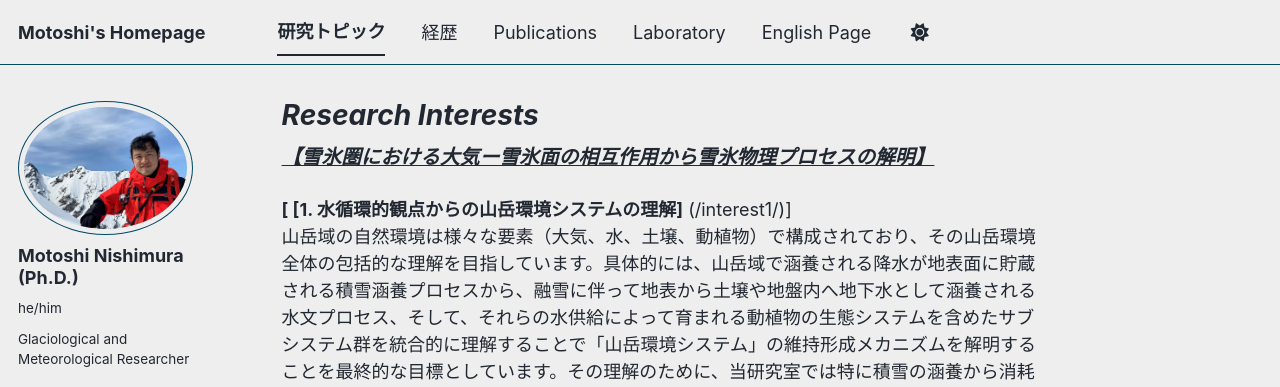
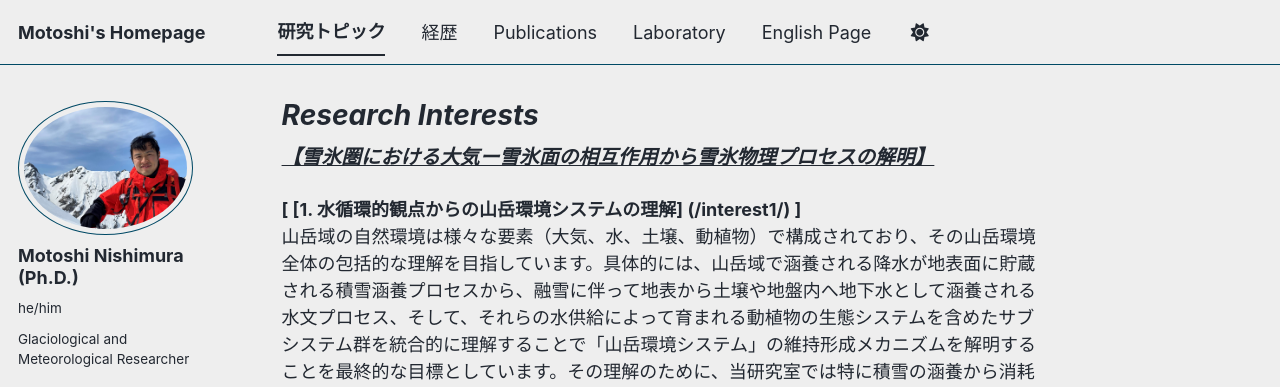
Before and after one commit to MotoshiNishimura/MotoshiNishimura.github.io, a Jekyll site: the page built from _pages/interest.md, in a window 1280 px wide and 900 px high. Shown: the top 387 px of the window. Built offline with Jekyll 4.4.1, drawn with Linux system fonts in a browser that asks for light colours; some web fonts are replaced; a script bundle is joined from its source files by our own code; library files that are not in the unit come from our copies.

```diff
--- a/_pages/interest.md
+++ b/_pages/interest.md
@@ -10,7 +10,7 @@ author_profile: true
 </p>
 <p>
 
-<b>[ [1. 水循環的観点からの山岳環境システムの理解]</b> (/interest1/)] <br>
+<b>[ [1. 水循環的観点からの山岳環境システムの理解] (/interest1/) ] </b> <br>
 山岳域の自然環境は様々な要素（大気、水、土壌、動植物）で構成されており、その山岳環境全体の包括的な理解を目指しています。具体的には、山岳域で涵養される降水が地表面に貯蔵される積雪涵養プロセスから、融雪に伴って地表から土壌や地盤内へ地下水として涵養される水文プロセス、そして、それらの水供給によって育まれる動植物の生態システムを含めたサブシステム群を統合的に理解することで「山岳環境システム」の維持形成メカニズムを解明することを最終的な目標としています。その理解のために、当研究室では特に積雪の涵養から消耗までの雪氷プロセスを中心とした水循環過程に着目をして研究を進めています。<br>
  <span style="font-size: 0.8em;">
 （主な研究成果）<br>
```
